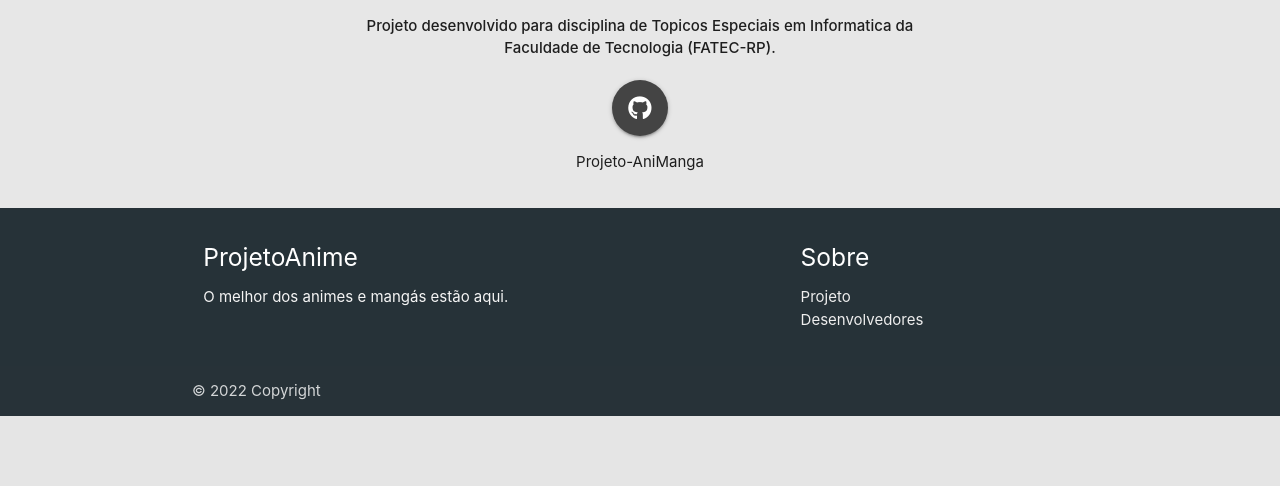
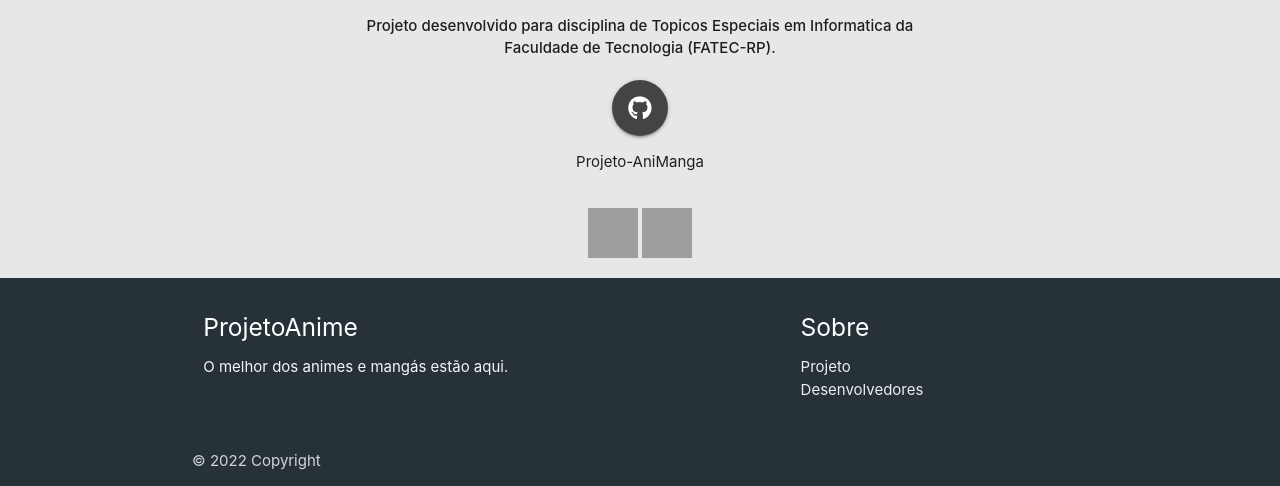
Before and after one commit to janderson-code/Projeto-AniManga, a Django app: page /sobre/projeto in a window 1280 px wide. Shown: the part 626-1112 px from the top of the page. Before the commit the page ends 1042 px from the top, so only its background shows below. Run offline with Django 4.2, Linux system fonts and the light colour scheme; some libraries are stand-ins or nearby versions; grey boxes are pictures that could not be loaded.

Commit message:
Update sobre-projeto.html

```diff
--- a/main/templates/sobre-projeto.html
+++ b/main/templates/sobre-projeto.html
@@ -1,6 +1,4 @@
-{% extends 'base/header.html' %}
-{% load static %}
-{% block content %}
+{% extends 'base/header.html' %} {% load static %} {% block content %}
 <link rel="stylesheet" href="{% static 'style.css' %}" media="screen">
 <main>
     <div class="container">
@@ -12,11 +10,10 @@
                 <h4 class="light">Estamos aqui para ajudar você a organizar seus Animes e Mangás!</h4>
                 <p>
                     Com o Animangá é possivel cadastrar qualquer anime/mangá que deseja utilizando da ajuda do grande banco de dados da
-                        <a href ="https://kitsu.io/explore/anime" target="_blank">Kitsu</a> e sua incrivel <a href ="https://kitsu.docs.apiary.io/" target="_blank">API.</a>
+                    <a href="https://kitsu.io/explore/anime" target="_blank">Kitsu</a> e sua incrivel <a href="https://kitsu.docs.apiary.io/" target="_blank">API.</a>
                 </p>
                 <p>
-                        Ainda tem mais, você também pode cadastrar seus próprios animes e mangas, basta clicar em "Cadastrar Novo Anime/Manga" e preencher os campos.
-                        Você também pode cadastrar Temporadas de animes.
+                    Ainda tem mais, você também pode cadastrar seus próprios animes e mangas, basta clicar em "Cadastrar Novo Anime/Manga" e preencher os campos. Você também pode cadastrar Temporadas de animes.
                 </p>
                 <strong>
                         Projeto desenvolvido para disciplina de Topicos Especiais em Informatica da Faculdade de Tecnologia (FATEC-RP).
@@ -29,6 +26,11 @@
             </a>
             <p>Projeto-AniManga</p>
         </div>
+        <div class=" row center" style="display: inline_block;">
+            <img align="center" height="50" width="50" src="https://cdn.jsdelivr.net/gh/devicons/devicon/icons/django/django-plain.svg" />
+
+            <img align="center" alt="" height="50" width="50" src="https://cdn.jsdelivr.net/gh/devicons/devicon/icons/python/python-original.svg" />
+        </div>
     </div>
 </main>
 {% endblock %}
```
Lines whose indentation alone changed are shown as unchanged.
